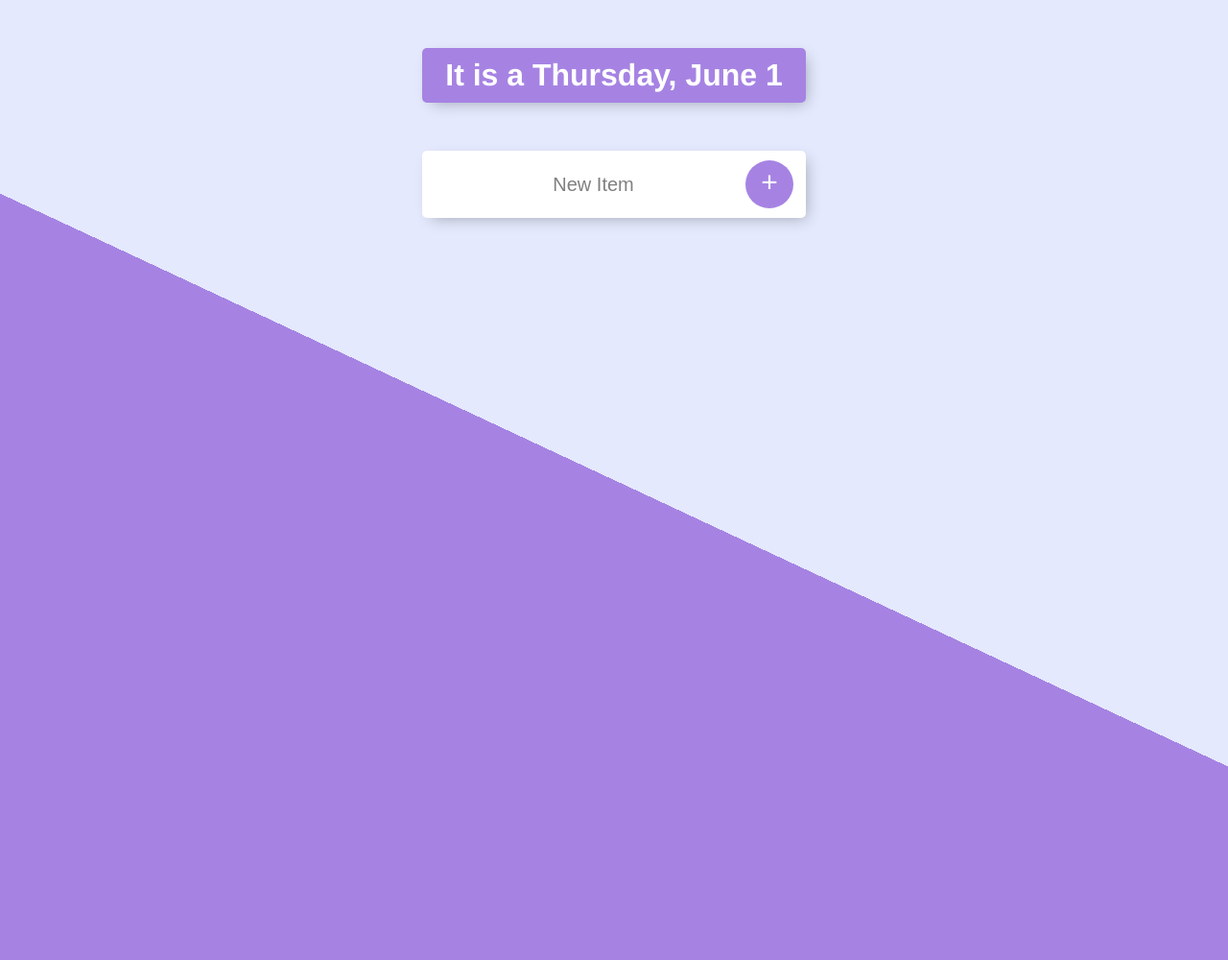
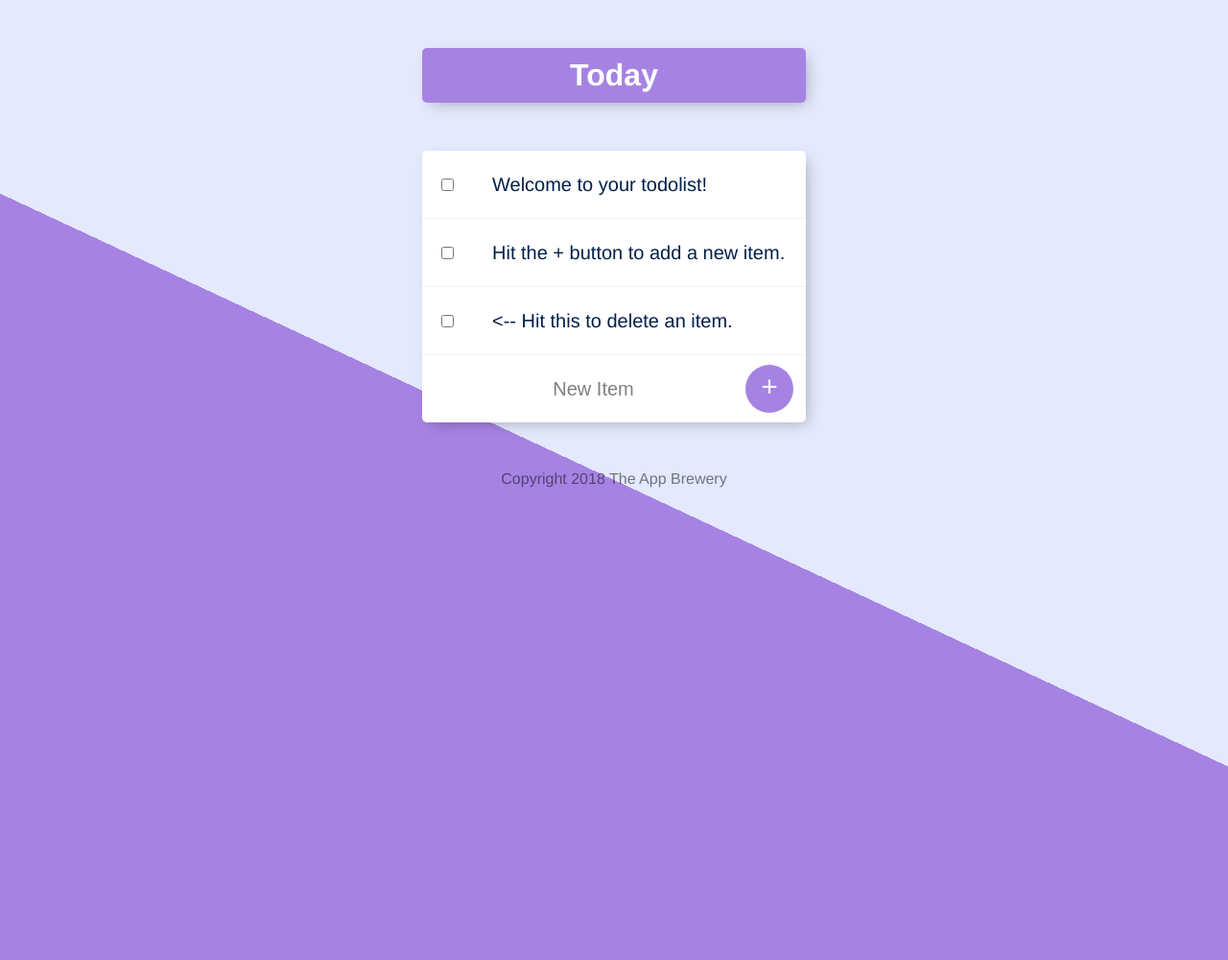
Before and after one commit to FranklinPTorres/Todolist-v1, a Node server app: page / in a window 1280 px wide. Shown: the whole page at 96% size. Run offline with Node 20, Linux system fonts and the light colour scheme; data comes from the database, SQL or seed files in the repository; data that the repository does not hold is empty; some libraries are stand-ins or nearby versions.

Commit message:
rew modify the todo list using mongoose

```diff
--- a/app.js
+++ b/app.js
@@ -2,43 +2,139 @@
 
 const express = require("express");
 const bodyParser = require("body-parser");
+const mongoose = require("mongoose");
+const _ = require("lodash");
 
 const app = express();
 
-let items = ["Coding Time", "Resp at Home", "Play Tirzo"]
-
 app.set('view engine', 'ejs');
 
-app.use(bodyParser.urlencoded({extended:true}));
-
+app.use(bodyParser.urlencoded({extended: true}));
 app.use(express.static("public"));
 
-app.get("/", function(req, res){
-   let today = new Date();
+mongoose.connect("mongodb://localhost:27017/todolistDB", {useNewUrlParser: true});
 
-   let option = {
-    weekday: "long",
-    day: "numeric",
-    month: "long"
-   };
+const itemsSchema = {
+  name: String
+};
 
-   let day = today.toLocaleDateString("en-US", option);
+const Item = mongoose.model("Item", itemsSchema);
 
 
-   res.render("list",{kindOfDay: day, newListItems: items})
+const item1 = new Item({
+  name: "Welcome to your todolist!"
 });
 
-app.post("/", function(req,res){
-    let item = req.body.newItem;
+const item2 = new Item({
+  name: "Hit the + button to add a new item."
+});
 
-    items.push(item);
+const item3 = new Item({
+  name: "<-- Hit this to delete an item."
+});
 
-res.redirect("/");
+const defaultItems = [item1, item2, item3];
+
+const listSchema = {
+  name: String,
+  items: [itemsSchema]
+};
+
+const List = mongoose.model("List", listSchema);
+
+
+app.get("/", function(req, res) {
+
+  Item.find({}, function(err, foundItems){
+
+    if (foundItems.length === 0) {
+      Item.insertMany(defaultItems, function(err){
+        if (err) {
+          console.log(err);
+        } else {
+          console.log("Successfully savevd default items to DB.");
+        }
+      });
+      res.redirect("/");
+    } else {
+      res.render("list", {listTitle: "Today", newListItems: foundItems});
+    }
+  });
+
 });
+
+app.get("/:customListName", function(req, res){
+  const customListName = _.capitalize(req.params.customListName);
+
+  List.findOne({name: customListName}, function(err, foundList){
+    if (!err){
+      if (!foundList){
+        //Create a new list
+        const list = new List({
+          name: customListName,
+          items: defaultItems
+        });
+        list.save();
+        res.redirect("/" + customListName);
+      } else {
+        //Show an existing list
+
+        res.render("list", {listTitle: foundList.name, newListItems: foundList.items});
+      }
+    }
+  });
 
 
 
+});
 
-app.listen(3000, function(){
-    console.log("Listening in port 3000")
+app.post("/", function(req, res){
+
+  const itemName = req.body.newItem;
+  const listName = req.body.list;
+
+  const item = new Item({
+    name: itemName
+  });
+
+  if (listName === "Today"){
+    item.save();
+    res.redirect("/");
+  } else {
+    List.findOne({name: listName}, function(err, foundList){
+      foundList.items.push(item);
+      foundList.save();
+      res.redirect("/" + listName);
+    });
+  }
 });
+
+app.post("/delete", function(req, res){
+  const checkedItemId = req.body.checkbox;
+  const listName = req.body.listName;
+
+  if (listName === "Today") {
+    Item.findByIdAndRemove(checkedItemId, function(err){
+      if (!err) {
+        console.log("Successfully deleted checked item.");
+        res.redirect("/");
+      }
+    });
+  } else {
+    List.findOneAndUpdate({name: listName}, {$pull: {items: {_id: checkedItemId}}}, function(err, foundList){
+      if (!err){
+        res.redirect("/" + listName);
+      }
+    });
+  }
+
+
+});
+
+app.get("/about", function(req, res){
+  res.render("about");
+});
+
+app.listen(3000, function() {
+  console.log("Server started on port 3000");
+});
--- /dev/null
+++ b/public/css/styles.css
@@ -0,0 +1,96 @@
+html {
+  background-color: #E4E9FD;
+  background-image: -webkit-linear-gradient(65deg, #A683E3 50%, #E4E9FD 50%);
+  min-height: 1000px;
+  font-family: 'helvetica neue';
+}
+
+h1 {
+  color: #fff;
+  padding: 10px;
+}
+
+.box {
+  max-width: 400px;
+  margin: 50px auto;
+  background: white;
+  border-radius: 5px;
+  box-shadow: 5px 5px 15px -5px rgba(0, 0, 0, 0.3);
+}
+
+#heading {
+  background-color: #A683E3;
+  text-align: center;
+}
+
+.item {
+  min-height: 70px;
+  display: flex;
+  align-items: center;
+  border-bottom: 1px solid #F1F1F1;
+}
+
+.item:last-child {
+  border-bottom: 0;
+}
+
+input:checked+p {
+  text-decoration: line-through;
+  text-decoration-color: #A683E3;
+}
+
+input[type="checkbox"] {
+  margin: 20px;
+}
+
+p {
+  margin: 0;
+  padding: 20px;
+  font-size: 20px;
+  font-weight: 200;
+  color: #00204a;
+}
+
+form.item {
+  text-align: center;
+  margin-left: 20px;
+}
+
+button {
+  min-height: 50px;
+  width: 50px;
+  border-radius: 50%;
+  border-color: transparent;
+  background-color: #A683E3;
+  color: #fff;
+  font-size: 30px;
+  padding-bottom: 6px;
+  border-width: 0;
+}
+
+input[type="text"] {
+  text-align: center;
+  height: 60px;
+  top: 10px;
+  border: none;
+  background: transparent;
+  font-size: 20px;
+  font-weight: 200;
+  width: 313px;
+}
+
+input[type="text"]:focus {
+  outline: none;
+  box-shadow: inset 0 -3px 0 0 #A683E3;
+}
+
+::placeholder {
+  color: grey;
+  opacity: 1;
+}
+
+footer {
+  color: white;
+  color: rgba(0, 0, 0, 0.5);
+  text-align: center;
+}
--- a/public/styles.css
+++ /dev/null
@@ -1,96 +0,0 @@
-html {
-  background-color: #E4E9FD;
-  background-image: -webkit-linear-gradient(65deg, #A683E3 50%, #E4E9FD 50%);
-  min-height: 1000px;
-  font-family: 'helvetica neue';
-}
-
-h1 {
-  color: #fff;
-  padding: 10px;
-}
-
-.box {
-  max-width: 400px;
-  margin: 50px auto;
-  background: white;
-  border-radius: 5px;
-  box-shadow: 5px 5px 15px -5px rgba(0, 0, 0, 0.3);
-}
-
-#heading {
-  background-color: #A683E3;
-  text-align: center;
-}
-
-.item {
-  min-height: 70px;
-  display: flex;
-  align-items: center;
-  border-bottom: 1px solid #F1F1F1;
-}
-
-.item:last-child {
-  border-bottom: 0;
-}
-
-input:checked+p {
-  text-decoration: line-through;
-  text-decoration-color: #A683E3;
-}
-
-input[type="checkbox"] {
-  margin: 20px;
-}
-
-p {
-  margin: 0;
-  padding: 20px;
-  font-size: 20px;
-  font-weight: 200;
-  color: #00204a;
-}
-
-form {
-  text-align: center;
-  margin-left: 20px;
-}
-
-button {
-  min-height: 50px;
-  width: 50px;
-  border-radius: 50%;
-  border-color: transparent;
-  background-color: #A683E3;
-  color: #fff;
-  font-size: 30px;
-  padding-bottom: 6px;
-  border-width: 0;
-}
-
-input[type="text"] {
-  text-align: center;
-  height: 60px;
-  top: 10px;
-  border: none;
-  background: transparent;
-  font-size: 20px;
-  font-weight: 200;
-  width: 313px;
-}
-
-input[type="text"]:focus {
-  outline: none;
-  box-shadow: inset 0 -3px 0 0 #A683E3;
-}
-
-::placeholder {
-  color: grey;
-  opacity: 1;
-}
-
-footer {
-  color: white;
-  color: rgba(0, 0, 0, 0.5);
-  text-align: center;
-}
--- /dev/null
+++ b/views/footer.ejs
@@ -0,0 +1,9 @@
+
+
+</body>
+
+<footer>
+  Copyright 2018 The App Brewery
+</footer>
+
+</html>
--- /dev/null
+++ b/views/header.ejs
@@ -0,0 +1,10 @@
+<!DOCTYPE html>
+<html lang="en" dir="ltr">
+
+<head>
+  <meta charset="utf-8">
+  <title>To Do List</title>
+  <link rel="stylesheet" href="css/styles.css">
+</head>
+
+<body>
--- a/views/list.ejs
+++ b/views/list.ejs
@@ -1,33 +1,28 @@
-<!DOCTYPE html>
-<html lang="en">
-<head>
-    <meta charset="UTF-8">
-    <meta http-equiv="X-UA-Compatible" content="IE=edge">
-    <meta name="viewport" content="width=device-width, initial-scale=1.0">
-    <link rel="stylesheet" href="styles.css">
-    <title>Document</title>
-</head>
-<body>
+<%- include("header") -%>
 
   <div class="box" id="heading">
-        <h1>It is a <%= kindOfDay %> </h1>
+    <h1> <%= listTitle %> </h1>
   </div>
 
   <div class="box">
-        <% for (let i=0; i<newListItems.lenght; i++) { %>
+
+
+  <%  newListItems.forEach(function(item){ %>
+
+    <form action="/delete" method="post">
       <div class="item">
-                <input type="checkbox" >
-                <p> <%= newListItems[i] %> </p>
+        <input type="checkbox" name="checkbox" value="<%=item._id%>" onChange="this.form.submit()">
+        <p><%=item.name%></p>
       </div>
-                <%  } %>
+      <input type="hidden" name="listName" value="<%= listTitle %>"></input>
+    </form>
+  <%  }) %>
+
 
       <form class="item" action="/" method="post">
-                    <input type="text" name="newItem" placeholder="New Item">
-                    <button type="submit" name="button">+</button>
+        <input type="text" name="newItem" placeholder="New Item" autocomplete="off">
+        <button type="submit" name="list" value="<%= listTitle %>">+</button>
       </form>
   </div>
 
-
-
-</body>
-</html>
+<%- include("footer") -%>
```
Also changed, not shown: index.html (+10 -11 lines), package.json (+4 -3 lines), views/about.ejs (added, +7 -0 lines), weekday.html (deleted, +0 -13 lines), weekend.html (deleted, +0 -13 lines), README.md (deleted), 3 other files. Lines whose indentation alone changed are shown as unchanged.
